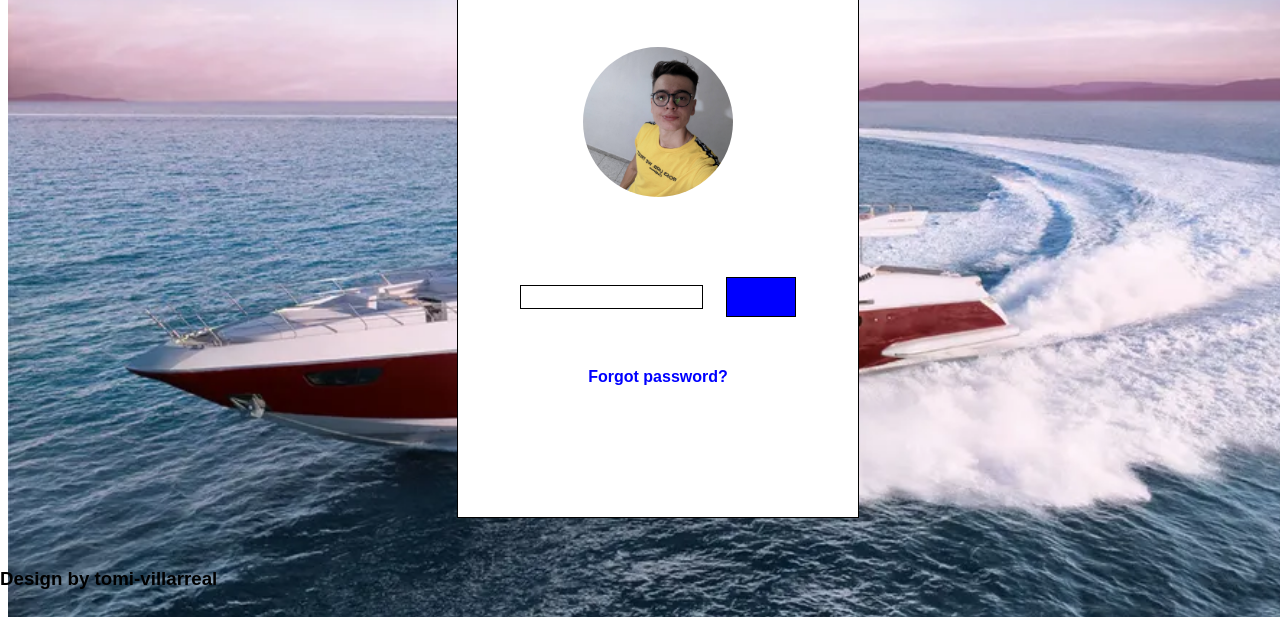
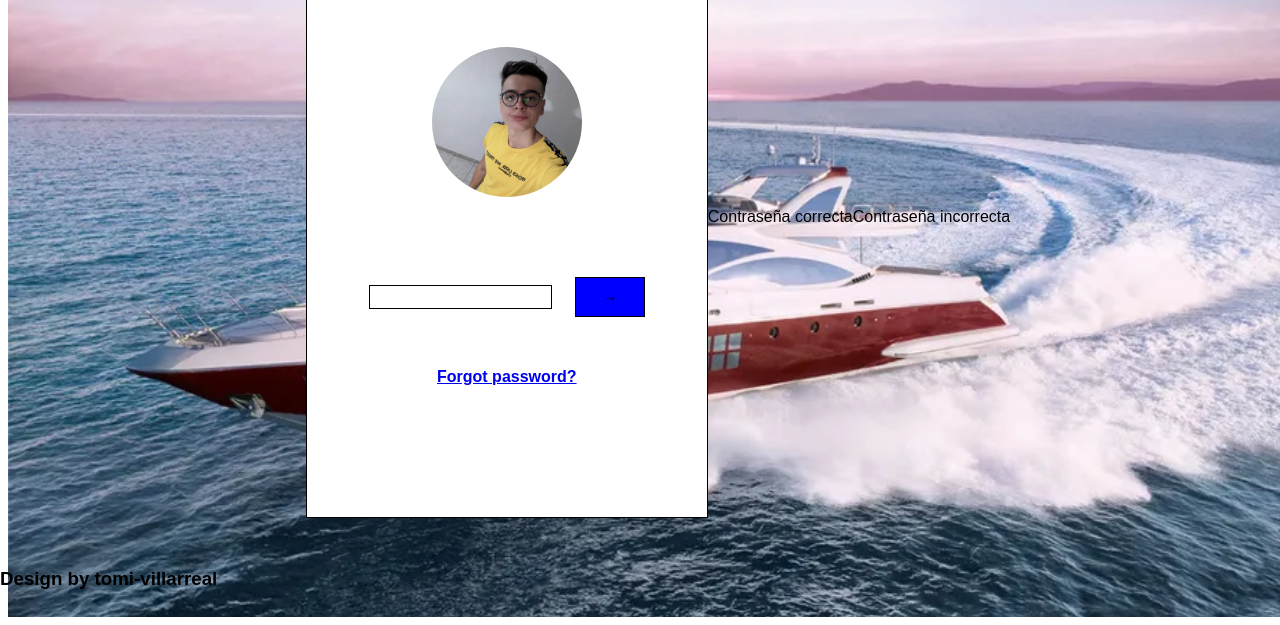
Before and after one commit to tomi-villarreal/loginWeb, a plain HTML site: page index.html in a window 1280 px wide. Shown: the part 191-816 px from the top of the page. Drawn offline with Linux system fonts and the light colour scheme.

Commit message:
Version 1.1

```diff
--- a/index.html
+++ b/index.html
@@ -18,15 +18,26 @@
             </div>
             <div class="div-password">
                 <input type="text" id="input" >
-                <button id="button"></button>
+                <button id="button">→</button>
             </div>
             <div class="div-password-lost">
-                <h4 id="lost-password">Forgot password?</h4>
+                <h4 id="lost-password">
+                    <a href="https://twitter.com/">Forgot password?</a>
+                </h4>
             </div>
         </div>
 
+        <div id="message">
+            Contraseña correcta
+        </div>
+
+        <div id="message-e">
+            Contraseña incorrecta
+        </div>
+        <h3 id="design">Design by tomi-villarreal</h3>
     </div>
-    <h3 id="design">Design by tomi-villarreal</h3>
+
+
     <script src="script.js"></script>
 </body>
 </html>
```
